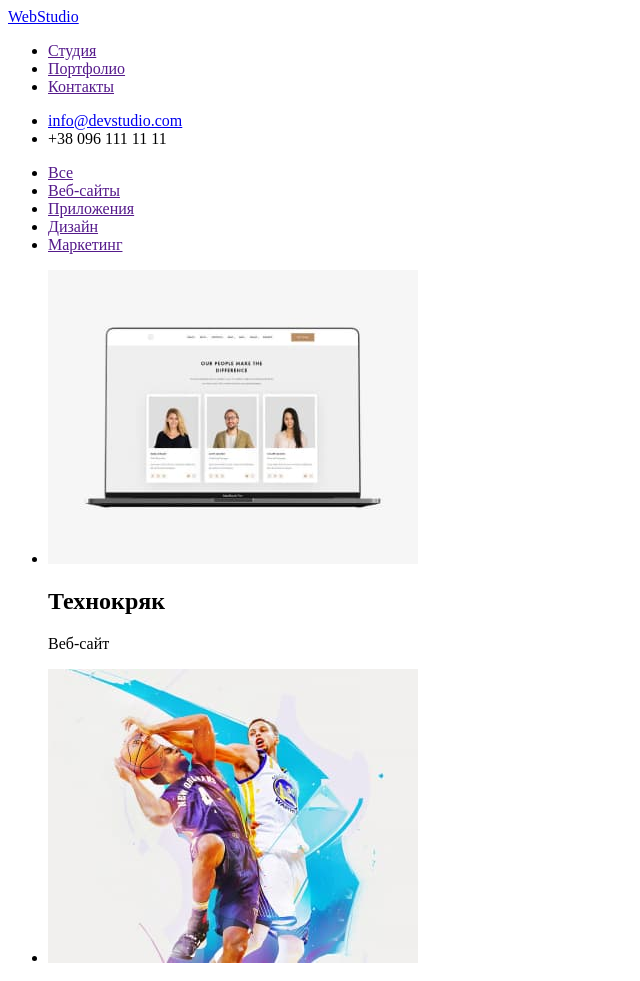
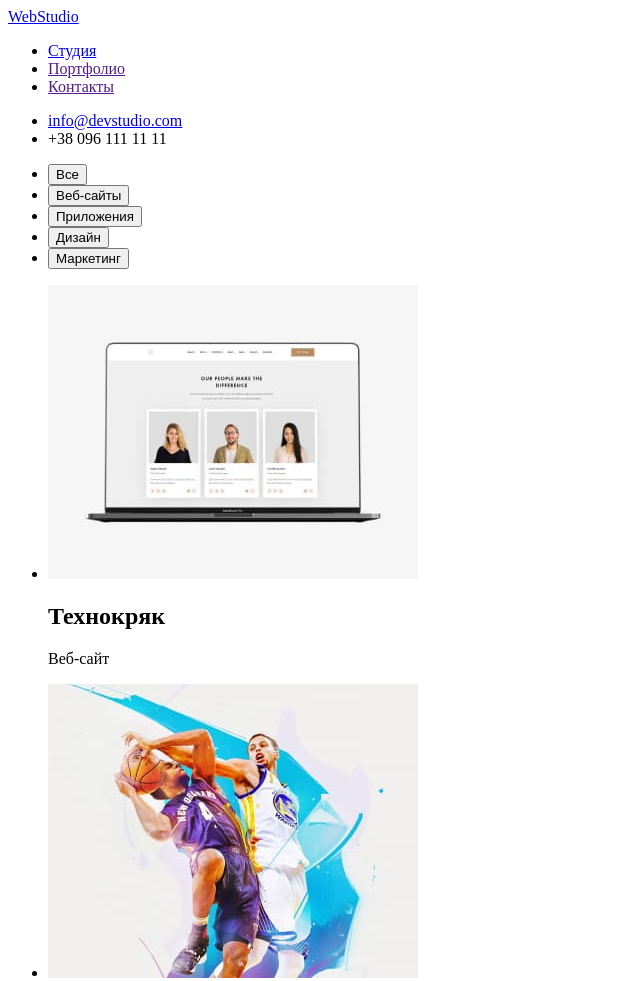
Before and after one commit to ArturAvv/goit-markup-hw-02, a plain HTML site: page portfolio.html in a window 1280 px wide. Shown: the top 981 px of the page, without its empty margins (0-640 px from the left). Drawn offline with Linux system fonts and the light colour scheme.

Commit message:
Filters chanched <a> to <btn>

```diff
--- a/portfolio.html
+++ b/portfolio.html
@@ -11,7 +11,7 @@
      <nav>
         <a href="/">WebStudio</a>
             <ul>
-            <li><a href="">Студия</a></li>
+            <li><a href="./index.html">Студия</a></li>
             <li><a href="">Портфолио</a></li>
             <Li><a href="">Контакты</a></Li>
             </ul>
@@ -25,11 +25,11 @@
 <main>
     <!--Filters-->
     <ul>
-        <li><a href="">Все</a></li>
-        <li><a href="">Веб-сайты</a></li>
-        <li><a href="">Приложения</a></li>
-        <li><a href="">Дизайн</a></li>
-        <li><a href="">Маркетинг</a></li>
+        <li><button type="button">Все</button></li>
+        <li><button type="button">Веб-сайты</button></li>
+        <li><button type="button">Приложения</button></li>
+        <li><button type="button">Дизайн</button></li>
+        <li><button type="button">Маркетинг</button></li>
     </ul>
     <!--Projects-->
     <ul>
```
